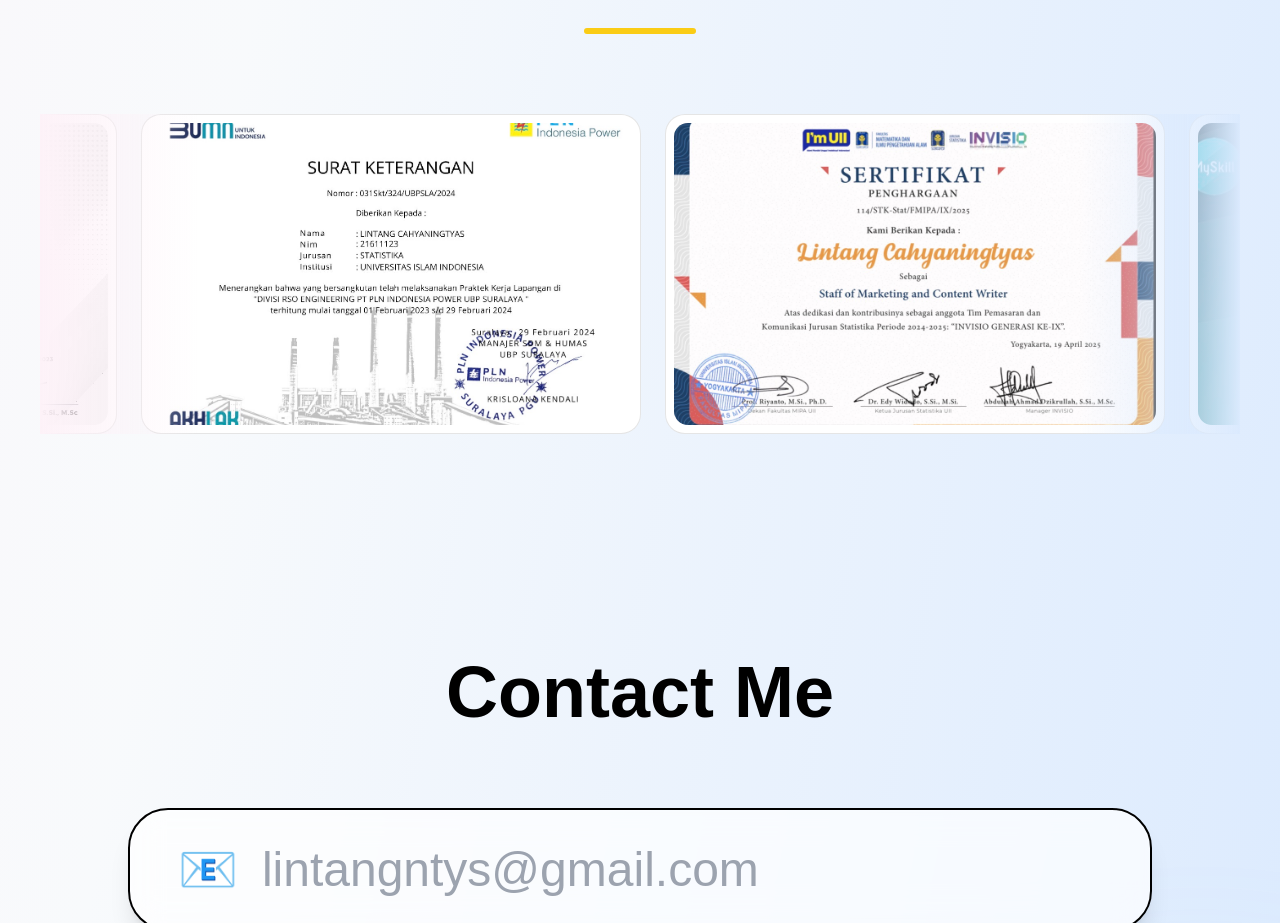
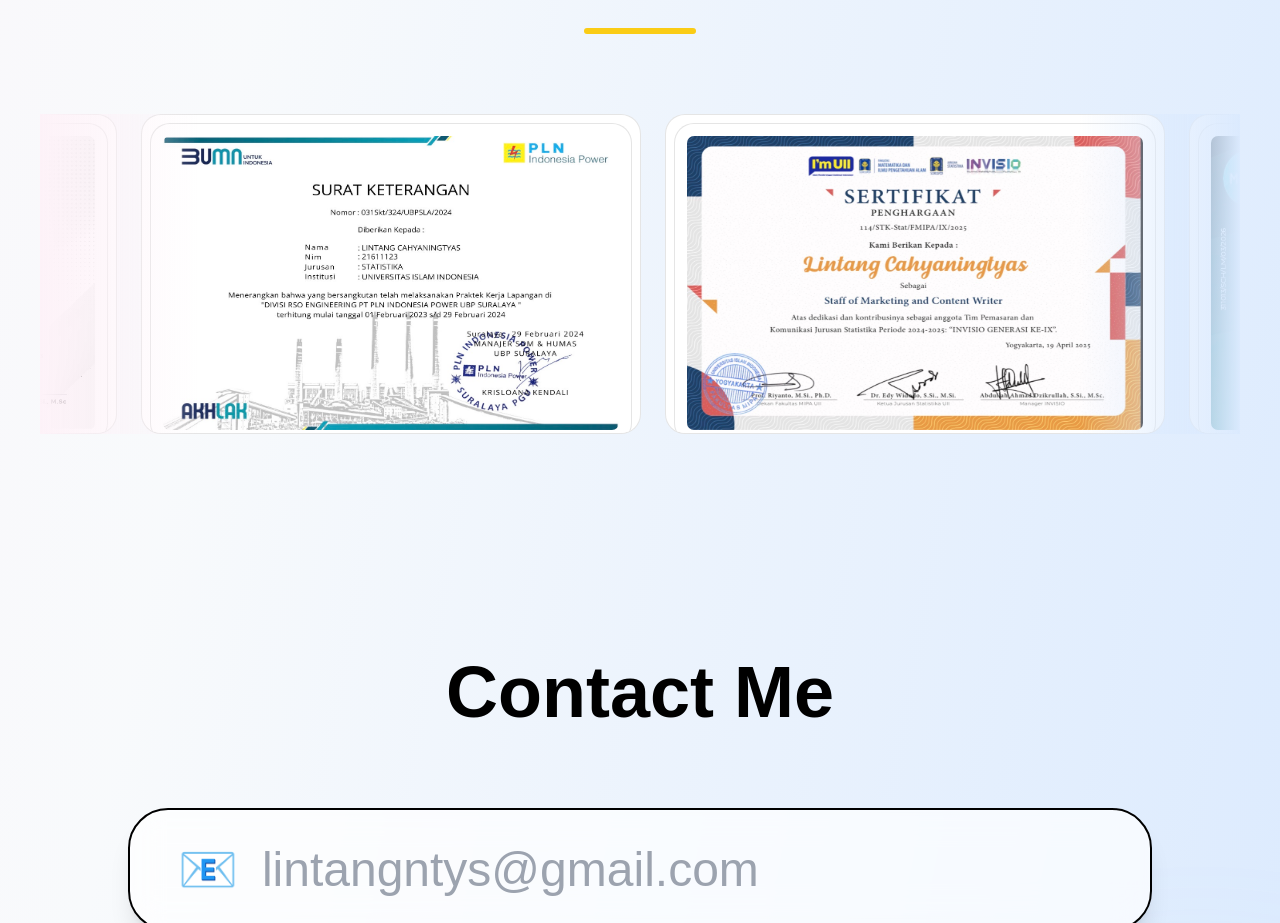
Before and after one commit to lintangntyas/portfolio, a Next.js app: page / in a window 1280 px wide. Shown: the part 5513-6436 px from the top of the page. Built offline with nearby package versions, Linux system fonts and the light colour scheme.

Commit message:
Update page.js

```diff
--- a/app/page.js
+++ b/app/page.js
@@ -769,10 +769,17 @@ export default function Home() {
                   src={`/sertif${index + 1}.${index >= 9 ? "png" : "jpg"}`}
                   alt={`Certificate ${index + 1}`}
                   className="
-                    w-full
-                    h-full
-                    object-cover
-                    rounded-[14px]
+                    flex-shrink-0
+                    w-[500px]
+                    h-[320px]
+                    rounded-[20px]
+                    border
+                    border-black/10
+                    bg-white
+                    p-3
+                    flex
+                    items-center
+                    justify-center
                   "
                 />
               </div>
@@ -798,10 +805,17 @@ export default function Home() {
                   src={`/sertif${index + 1}.${index >= 9 ? "png" : "jpg"}`}
                   alt={`Certificate ${index + 1}`}
                   className="
-                    w-full
-                    h-full
-                    object-cover
-                    rounded-[14px]
+                    flex-shrink-0
+                    w-[500px]
+                    h-[320px]
+                    rounded-[20px]
+                    border
+                    border-black/10
+                    bg-white
+                    p-3
+                    flex
+                    items-center
+                    justify-center
                   "
                 />
               </div>
```
